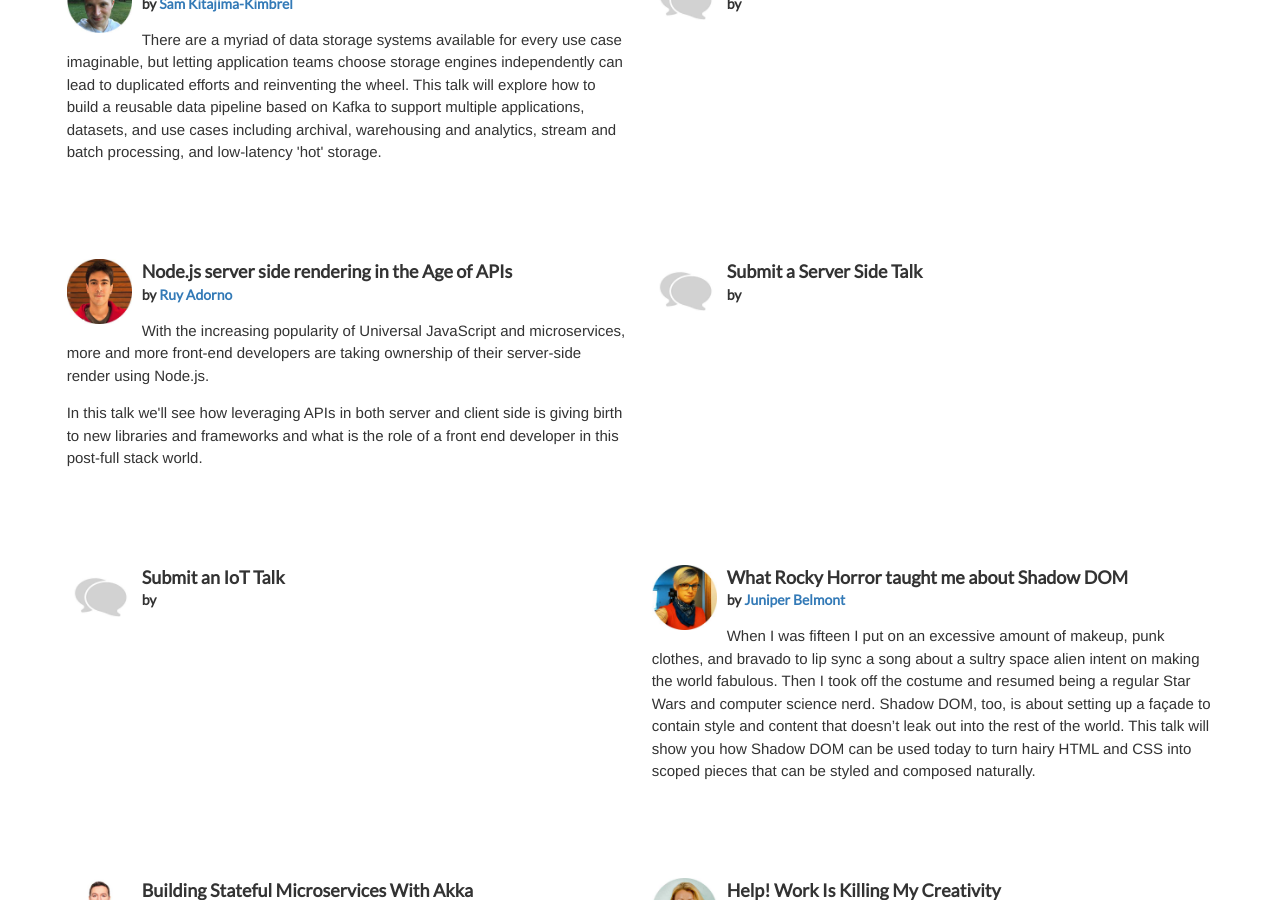
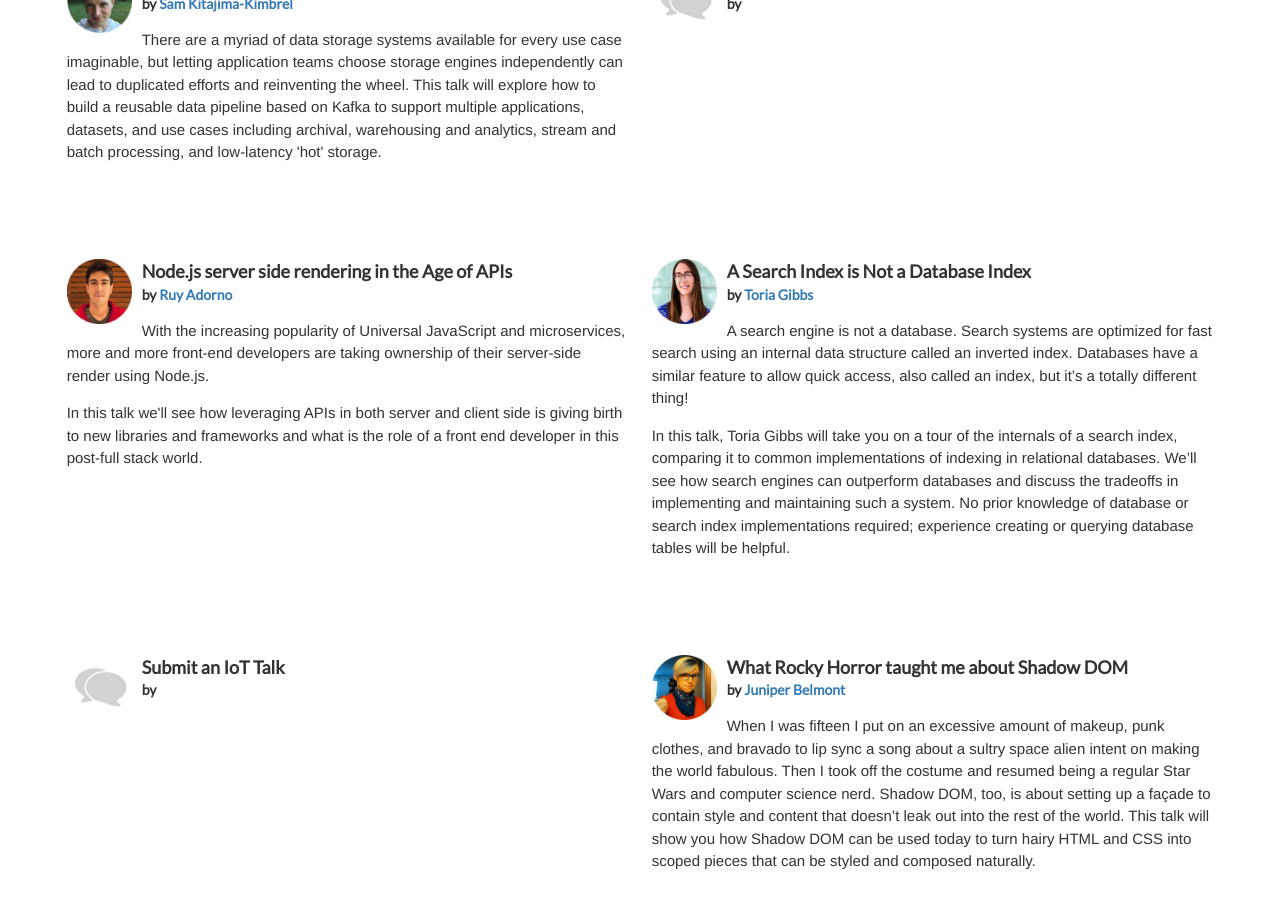
Before and after one commit to fullstackto/fsto2017, a Jekyll site: the page built from sessions/index.html, in a window 1280 px wide and 900 px high, scrolled down 1782 px. Built offline with Jekyll 4.4.1, drawn with Linux system fonts in a browser that asks for light colours.

Commit message:
Toria add

```diff
--- a/_data/fsto.json
+++ b/_data/fsto.json
@@ -131,12 +131,14 @@
         "klass": "fea"
       },
       {
-        "key" : "tba",
-        "title": "Submit a Server Side Talk",
-        "speaker": "",
-        "keywords" : "",
-        "about" : "",
-        "bio" : "",
+        "key" : "toria",
+        "title": "A Search Index is Not a Database Index",
+        "speaker": "Toria Gibbs",
+        "keywords" : "Databases, Performance, SQL",
+        "about" : "<p>A search engine is not a database. Search systems are optimized for fast search using an internal data structure called an inverted index. Databases have a similar feature to allow quick access, also called an index, but it’s a totally different thing!</p>
+
+        <p>In this talk, Toria Gibbs will take you on a tour of the internals of a search index, comparing it to common implementations of indexing in relational databases. We’ll see how search engines can outperform databases and discuss the tradeoffs in implementing and maintaining such a system. No prior knowledge of database or search index implementations required; experience creating or querying database tables will be helpful.</p>",
+        "bio" : "<p>Toria Gibbs is a Senior Software Engineer working on Search Infrastructure at Etsy. She's interested in infrastructure development, distributed systems, and information retrieval (including databases and search systems). Toria holds a computer science degree from the University of Waterloo. In her spare time, Toria bakes desserts for her blog and plays flag football.</p>",
         "room" : "206CD",
         "klass": "bec"
       },
```
Also changed, not shown: images/speakers/toria.jpg (added).
